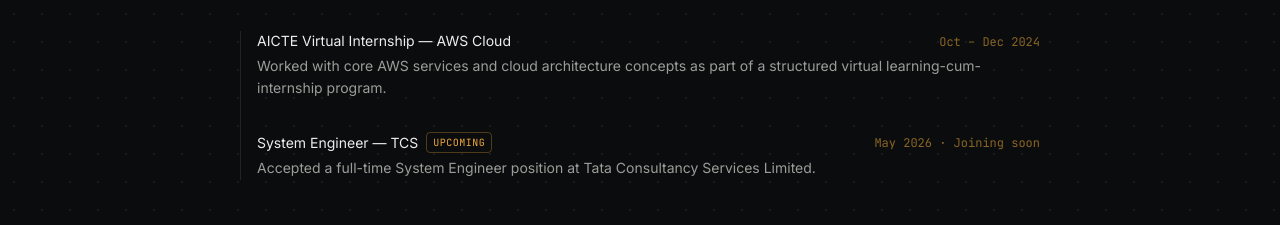
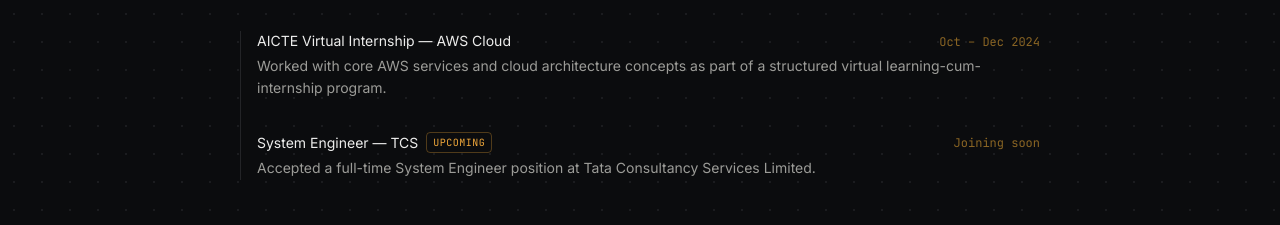
Before and after one commit to utkarshkrr/About, a React (Vite) app: page / in a window 1280 px wide. Shown: the part 2660-2885 px from the top of the page. Built offline with nearby package versions, Linux system fonts and the light colour scheme.

Commit message:
exeperience timeline updated

```diff
--- a/src/components/Experience.jsx
+++ b/src/components/Experience.jsx
@@ -49,7 +49,7 @@
             </div>
 
             <p className="font-mono-heading text-xs text-signal-dim shrink-0">
-              May 2026 · Joining soon
+              Joining soon
             </p>
           </div>
 
```
